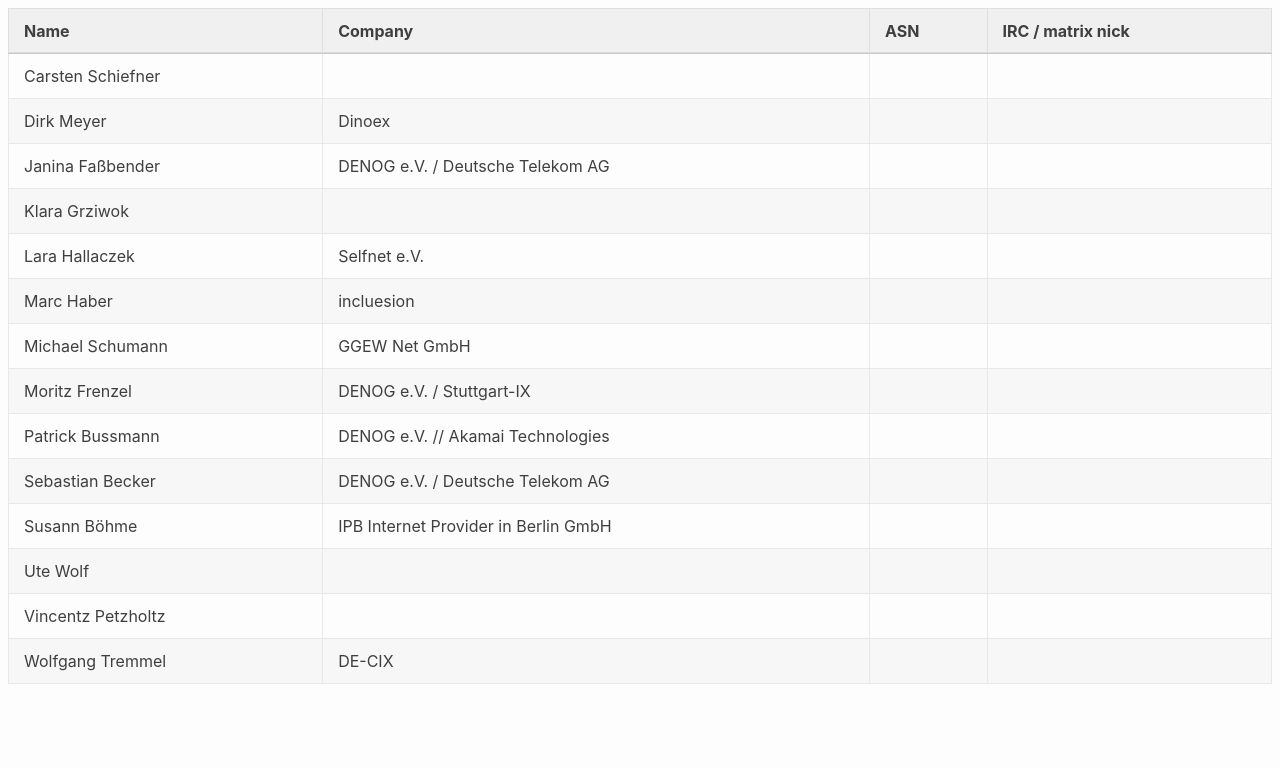
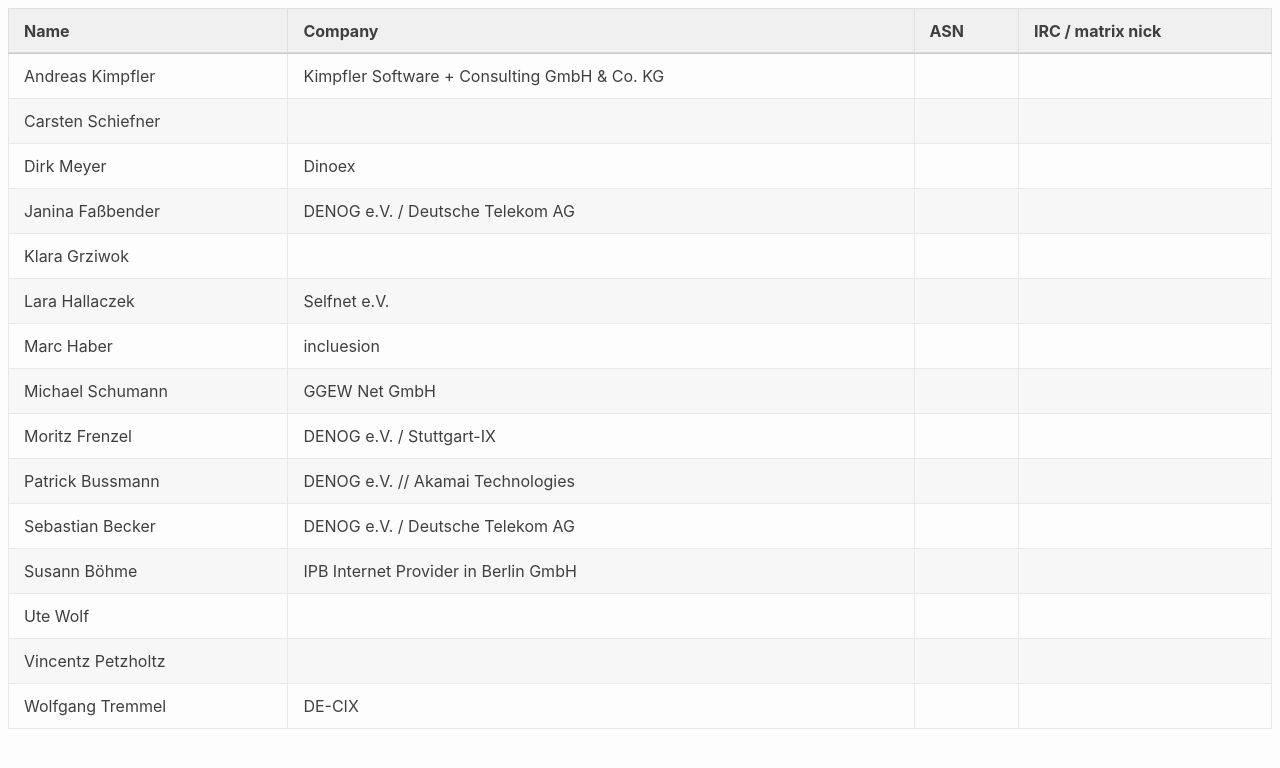
Before and after one commit to denog/pretix-attendeelist, a Jekyll site: the page built from member2025/index.markdown, in a window 1280 px wide. Shown: the top 768 px of the page. Built offline with Jekyll 4.4.1, drawn with Linux system fonts in a browser that asks for light colours.

Commit message:
Latest data: Wed Jan  8 11:10:08 UTC 2025

```diff
--- a/_data/attendees_member2025.json
+++ b/_data/attendees_member2025.json
@@ -1,4 +1,10 @@
 [
+  {
+    "name": "Andreas Kimpfler",
+    "company": "Kimpfler Software + Consulting GmbH & Co. KG",
+    "irc": null,
+    "asn": null
+  },
   {
     "name": "Carsten Schiefner",
     "company": null,
```
